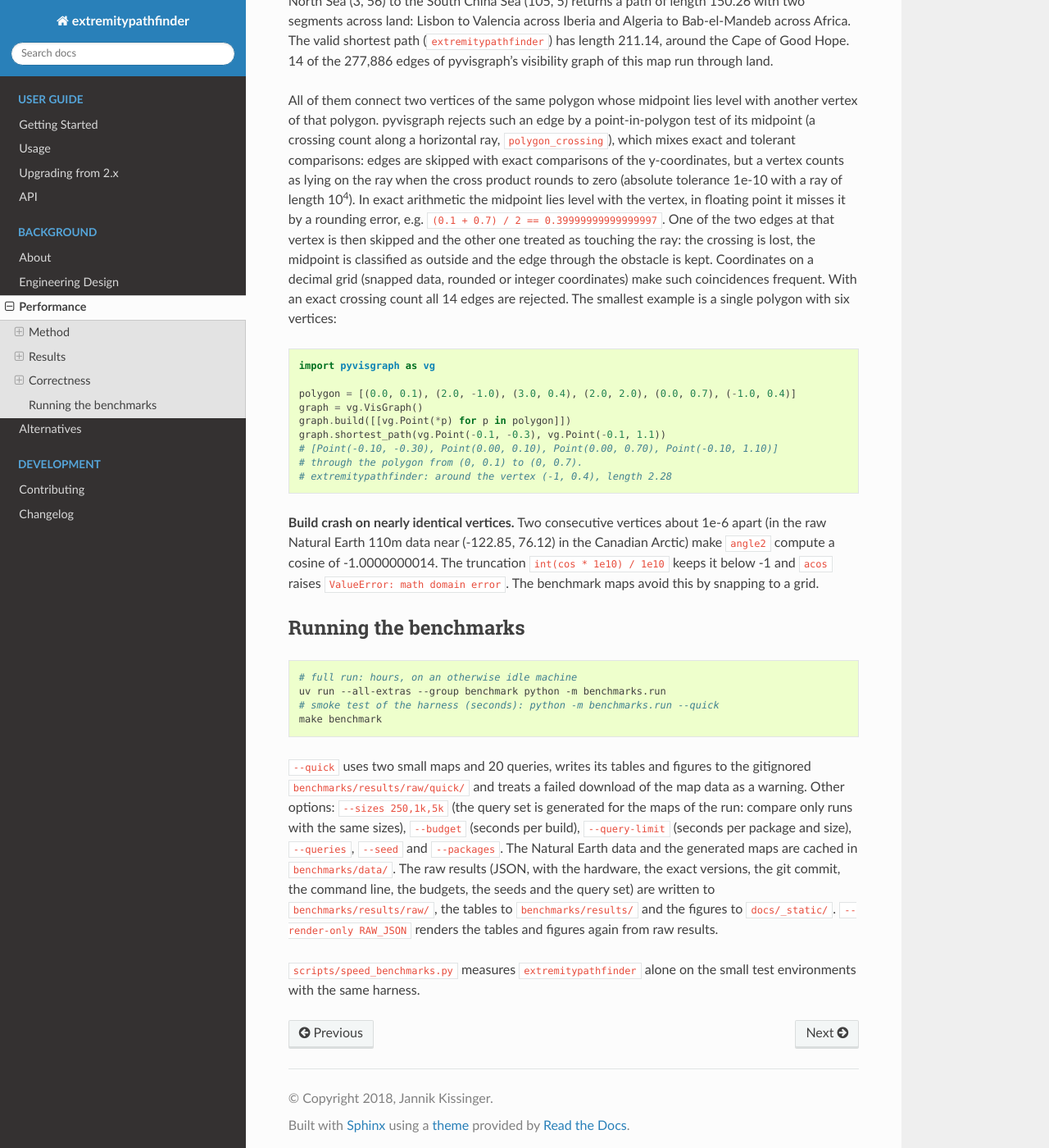
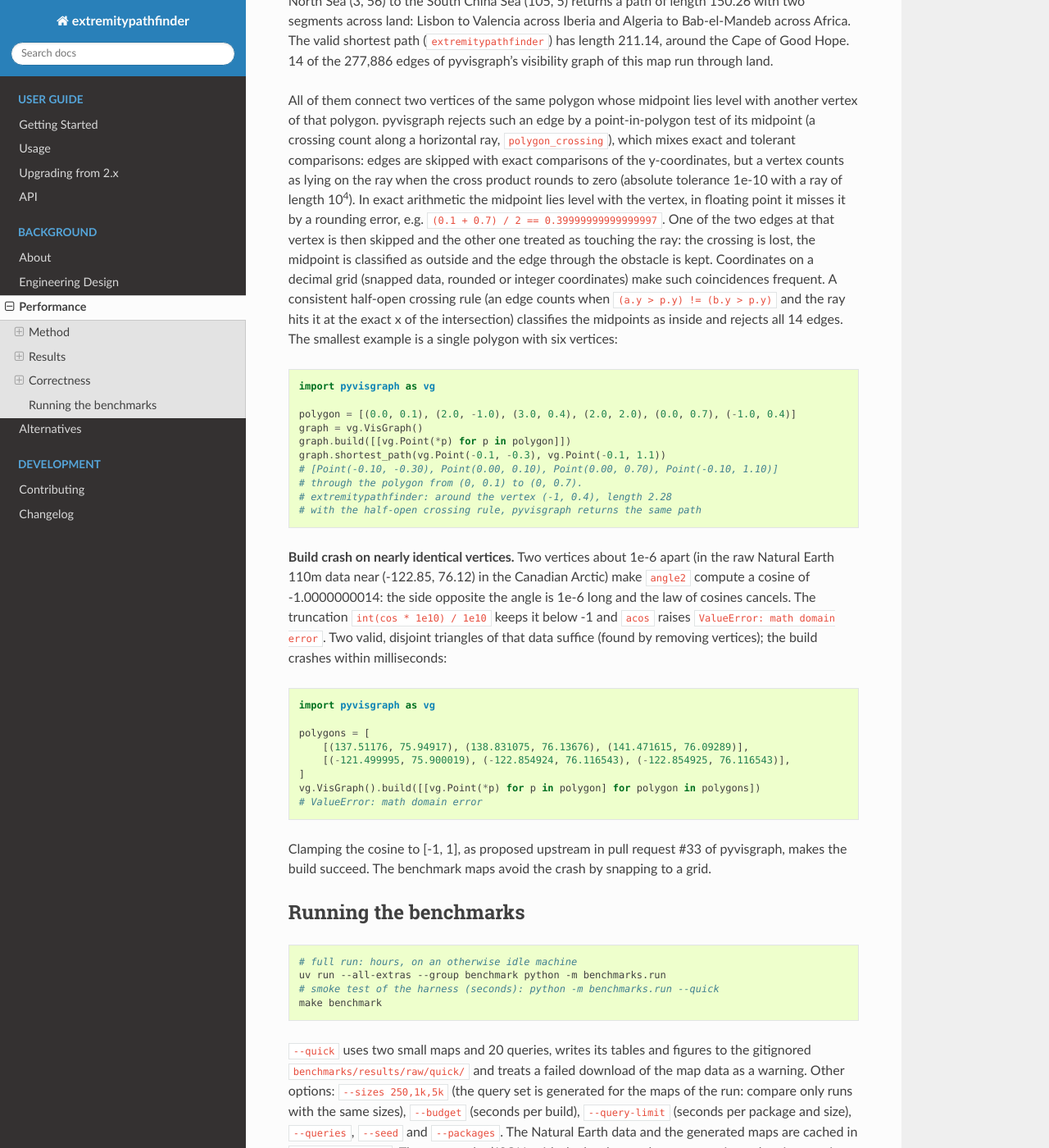
Before and after one commit to jannikmi/extremitypathfinder, a Sphinx documentation site: the page built from docs/7_performance.rst, in a window 1280 px wide and 1400 px high, scrolled down 6690 px. Shown: the whole window at 82% size. Built offline with Sphinx 7.4.7 and the Read the Docs theme 3.1.0, drawn with Linux system fonts in a browser that asks for light colours.

Commit message:
benchmarks: minimal reproduction of the pyvisgraph build crash
Two triangles of the Natural Earth 110m data (found in the planning session by
removing vertices) crash the pyvisgraph 0.2.1 build within milliseconds.
pyvisgraph_issues.py runs it by default; the multi-minute world map build is
optional (--world-crash). Docs: the reproduction, the fixes (clamped cosine as in
upstream PR #33, a consistent half-open crossing rule), a regression test.

Co-Authored-By: Claude Opus 5.5 <noreply@anthropic.com>
Claude-Session: https://claude.ai/code/session_01XJqV79GBLS3Z9ZiYZUNCh2

```diff
--- a/docs/7_performance.rst
+++ b/docs/7_performance.rst
@@ -171,7 +171,8 @@ e.g. ``(0.1 + 0.7) / 2 == 0.39999999999999997``.
 One of the two edges at that vertex is then skipped and the other one treated as touching the ray:
 the crossing is lost, the midpoint is classified as outside and the edge through the obstacle is kept.
 Coordinates on a decimal grid (snapped data, rounded or integer coordinates) make such coincidences frequent.
-With an exact crossing count all 14 edges are rejected.
+A consistent half-open crossing rule (an edge counts when ``(a.y > p.y) != (b.y > p.y)``
+and the ray hits it at the exact x of the intersection) classifies the midpoints as inside and rejects all 14 edges.
 The smallest example is a single polygon with six vertices:
 
 .. code-block:: python
@@ -185,11 +186,27 @@ The smallest example is a single polygon with six vertices:
     # [Point(-0.10, -0.30), Point(0.00, 0.10), Point(0.00, 0.70), Point(-0.10, 1.10)]
     # through the polygon from (0, 0.1) to (0, 0.7).
     # extremitypathfinder: around the vertex (-1, 0.4), length 2.28
+    # with the half-open crossing rule, pyvisgraph returns the same path
 
-**Build crash on nearly identical vertices.** Two consecutive vertices about 1e-6 apart
+**Build crash on nearly identical vertices.** Two vertices about 1e-6 apart
 (in the raw Natural Earth 110m data near (-122.85, 76.12) in the Canadian Arctic) make ``angle2``
-compute a cosine of -1.0000000014. The truncation ``int(cos * 1e10) / 1e10`` keeps it below -1
-and ``acos`` raises ``ValueError: math domain error``. The benchmark maps avoid this by snapping to a grid.
+compute a cosine of -1.0000000014: the side opposite the angle is 1e-6 long and the law of cosines cancels.
+The truncation ``int(cos * 1e10) / 1e10`` keeps it below -1 and ``acos`` raises ``ValueError: math domain error``.
+Two valid, disjoint triangles of that data suffice (found by removing vertices); the build crashes within milliseconds:
+
+.. code-block:: python
+
+    import pyvisgraph as vg
+
+    polygons = [
+        [(137.51176, 75.94917), (138.831075, 76.13676), (141.471615, 76.09289)],
+        [(-121.499995, 75.900019), (-122.854924, 76.116543), (-122.854925, 76.116543)],
+    ]
+    vg.VisGraph().build([[vg.Point(*p) for p in polygon] for polygon in polygons])
+    # ValueError: math domain error
+
+Clamping the cosine to [-1, 1], as proposed upstream in pull request #33 of pyvisgraph, makes the build succeed.
+The benchmark maps avoid the crash by snapping to a grid.
 
 
 .. _running-benchmarks:
```
Also changed, not shown: other parts of docs/7_performance.rst (+1 -1 lines), benchmarks/PLAN.md (+1 -1 lines), 2 other files.
